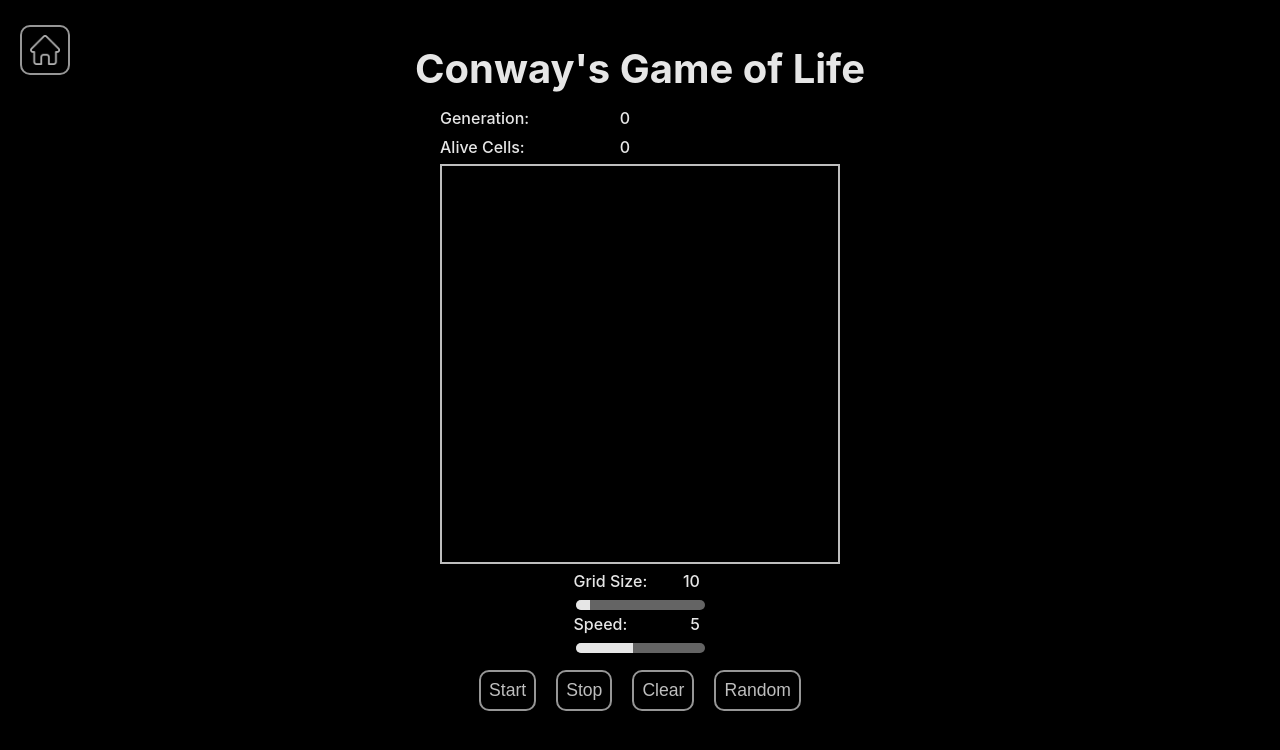
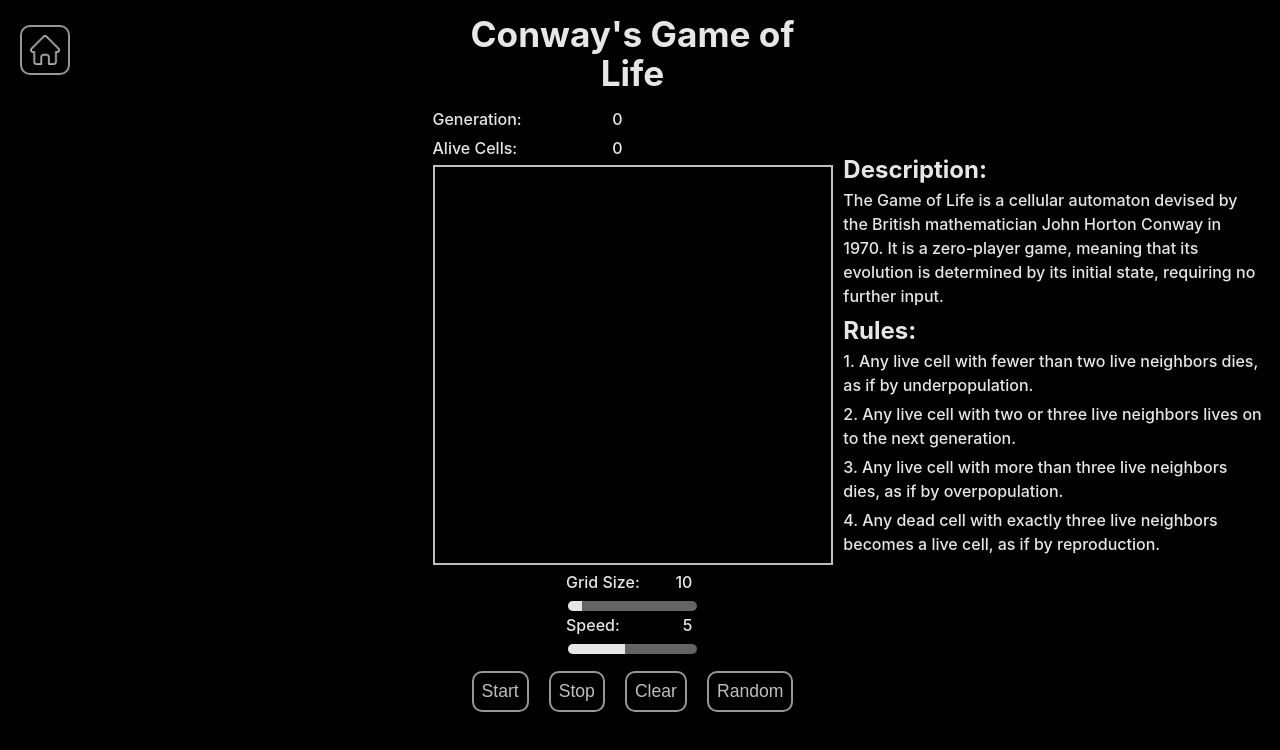
Before and after one commit to benceluzsinszky/portfolio, a React (Vite) app: page /game-of-life in a window 1280 px wide. Shown: the top 750 px of the page. Built offline with nearby package versions, Linux system fonts and the light colour scheme.

Commit message:
add panels and description

```diff
--- a/src/App.css
+++ b/src/App.css
@@ -19,9 +19,8 @@
 }
 
 #root {
-  max-width: 1280px;
-  margin: 0 auto;
-  padding: 2rem;
+  margin: 0;
+  padding: 0;
   text-align: center;
 }
 
@@ -42,7 +41,7 @@ body>div {
 }
 
 h1 {
-  font-size: 2.5em;
+  font-size: 2.2em;
   line-height: 1.1;
   margin: 15px;
 }
--- a/src/components/game_of_life/GameOfLife.css
+++ b/src/components/game_of_life/GameOfLife.css
@@ -1,3 +1,22 @@
+.panels {
+  display: flex;
+  flex-direction: row;
+  justify-content: space-between;
+  align-items: center;
+  width: 100%;
+}
+
+.panels > * {
+  width: calc(100vw/3);
+}
+
+.middle-panel {
+  display: flex;
+  flex-direction: column;
+  align-items: center;
+  justify-content: center;
+}
+
 .info {
   display: flex;
   flex-direction: column;
@@ -35,3 +54,13 @@
   justify-content: center;
   margin-top: 5px;
 }
+
+.right-panel {
+  text-align: left;
+  text-wrap: wrap;
+  padding-right: 15px;
+}
+
+.right-panel h2 {
+  margin: 0;
+}
--- a/src/components/game_of_life/GameOfLife.tsx
+++ b/src/components/game_of_life/GameOfLife.tsx
@@ -113,7 +113,9 @@ export default function GameOfLife() {
   }, [state.gridArray]);
 
   return (
-    <>
+    <div className='panels'>
+      <div className='left-panel'/>
+      <div className='middle-panel'>
         <h1>Conway&apos;s Game of Life</h1>
         <div className='info'>
           <div className='info-text'>
@@ -157,6 +159,16 @@ export default function GameOfLife() {
           <button onClick={handleClear}>Clear</button>
           <button onClick={handleRandomize}>Random</button>
         </div>
-    </>
+      </div>
+      <div className='right-panel'>
+        <h2>Description:</h2>
+        <p>The Game of Life is a cellular automaton devised by the British mathematician John Horton Conway in 1970. It is a zero-player game, meaning that its evolution is determined by its initial state, requiring no further input.</p>
+        <h2>Rules:</h2>
+        <p>1. Any live cell with fewer than two live neighbors dies, as if by underpopulation.</p>
+        <p>2. Any live cell with two or three live neighbors lives on to the next generation.</p>
+        <p>3. Any live cell with more than three live neighbors dies, as if by overpopulation.</p>
+        <p>4. Any dead cell with exactly three live neighbors becomes a live cell, as if by reproduction.</p>
+      </div>
+    </div>
   );
 };
```
Lines whose indentation alone changed are shown as unchanged.
